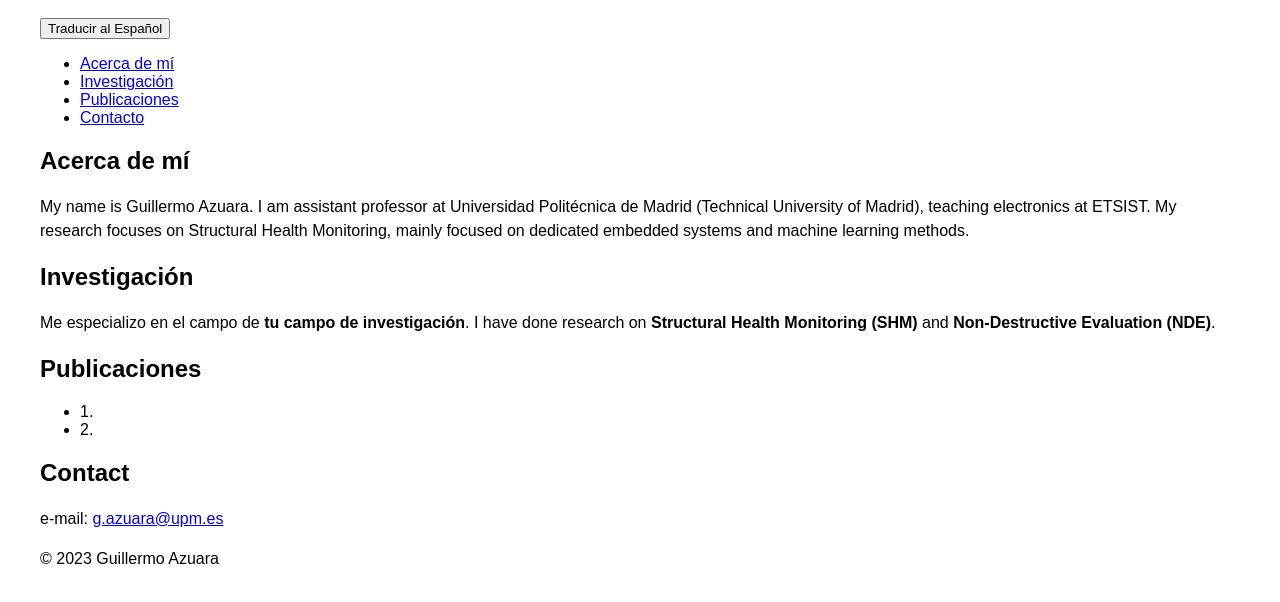
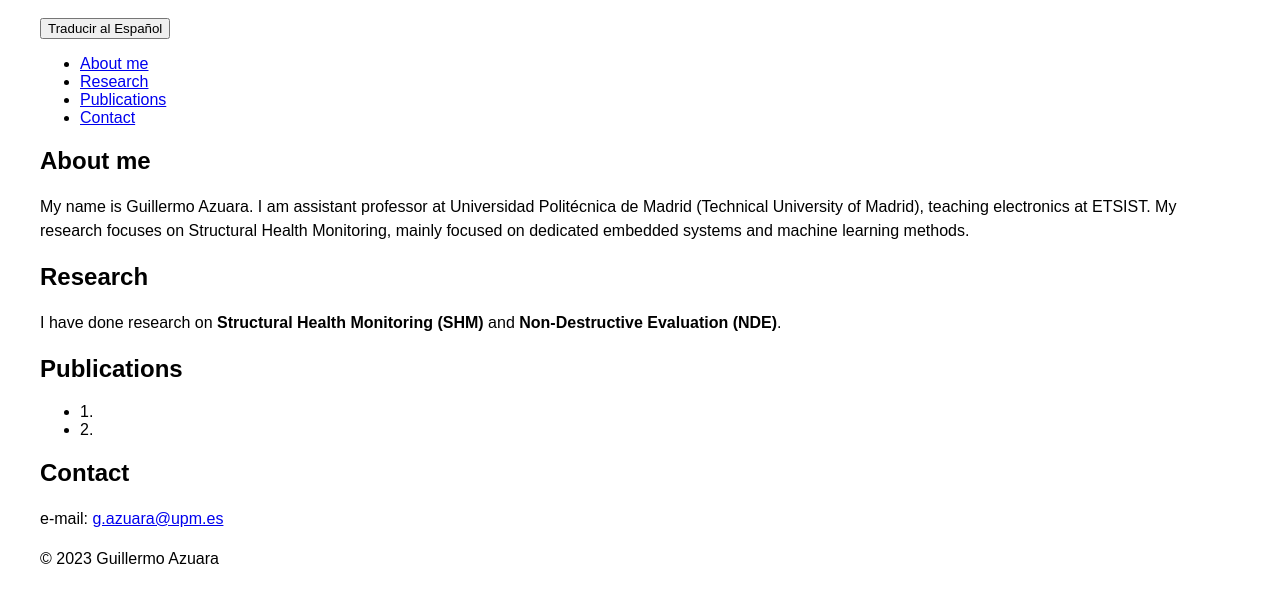
Before and after one commit to gazuara/gazuara.github.io, a plain HTML site: page index.html in a window 1280 px wide. Shown: the part 80-682 px from the top of the page. Drawn offline with Linux system fonts and the light colour scheme.

Commit message:
Translate

```diff
--- a/index.html
+++ b/index.html
@@ -41,25 +41,25 @@
 
     <nav>
         <ul>
-            <li><a href="#about">Acerca de mí</a></li>
-            <li><a href="#research">Investigación</a></li>
-            <li><a href="#publications">Publicaciones</a></li>
-            <li><a href="#contact">Contacto</a></li>
+            <li><a href="#about">About me</a></li>
+            <li><a href="#research">Research</a></li>
+            <li><a href="#publications">Publications</a></li>
+            <li><a href="#contact">Contact</a></li>
         </ul>
     </nav>
 
     <section id="about">
-        <h2>Acerca de mí</h2>
+        <h2>About me</h2>
         <p>My name is Guillermo Azuara. I am assistant professor at Universidad Politécnica de Madrid (Technical University of Madrid), teaching electronics at ETSIST. My research focuses on Structural Health Monitoring, mainly focused on dedicated embedded systems and machine learning methods.</p>
     </section>
 
     <section id="research">
-        <h2>Investigación</h2>
-        <p>Me especializo en el campo de <strong>tu campo de investigación</strong>. I have done research on <strong>Structural Health Monitoring (SHM)</strong> and <strong>Non-Destructive Evaluation (NDE)</strong>.</p>
+        <h2>Research</h2>
+        <p>I have done research on <strong>Structural Health Monitoring (SHM)</strong> and <strong>Non-Destructive Evaluation (NDE)</strong>.</p>
     </section>
 
     <section id="publications">
-        <h2>Publicaciones</h2>
+        <h2>Publications</h2>
         <ul>
             <li>1.</li>
             <li>2.</li>
```
